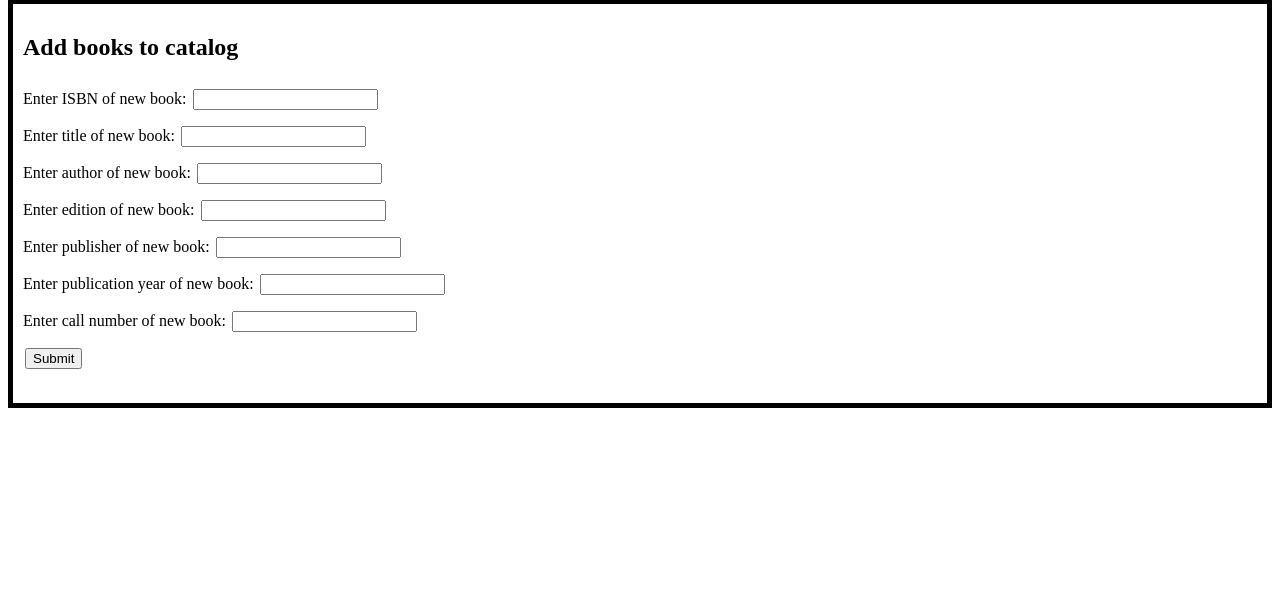
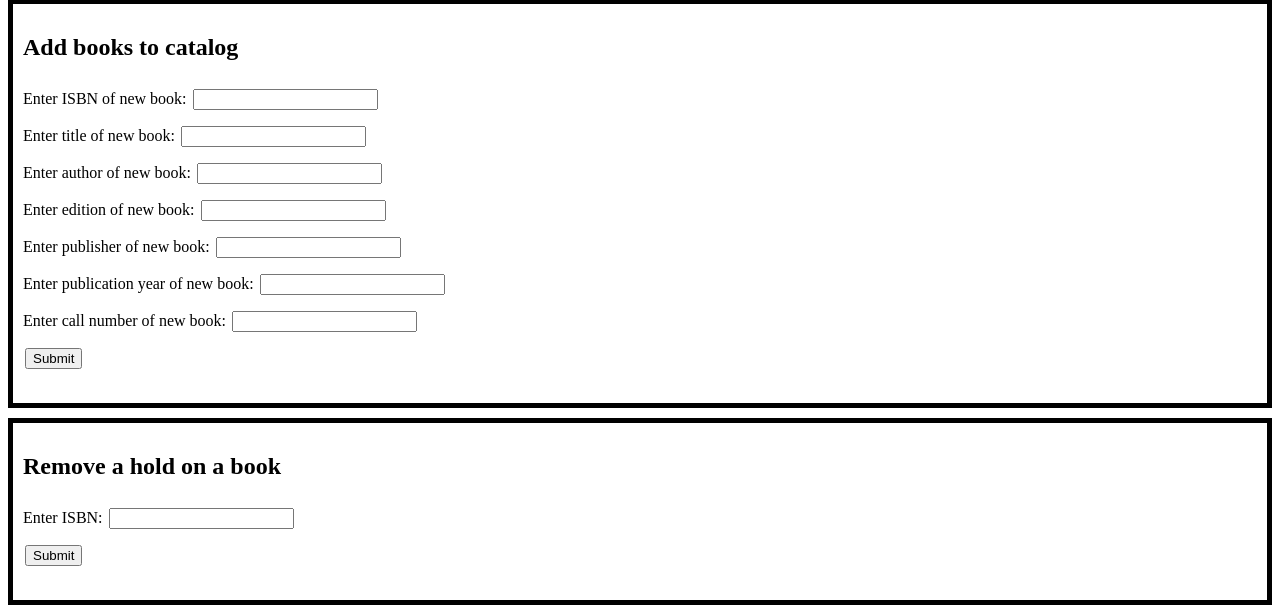
Before and after one commit to HectorLazu1/Final-Pro, a PHP site: page /NewCode/staff_view_InfoPage.php in a window 1280 px wide. Shown: the part 443-1058 px from the top of the page. Before the commit the page ends 851 px from the top, so only its background shows below. Run offline with PHP 8.4, Linux system fonts and the light colour scheme.

Commit message:
Update staff_view_InfoPage.php
Added a form to allow for removing a hold on a book

```diff
--- a/NewCode/staff_view_InfoPage.php
+++ b/NewCode/staff_view_InfoPage.php
@@ -77,5 +77,20 @@
         </form>
     </div>
 
+    <div style="border: 5px solid black; padding: 10px; margin: 10px 0px">
+        <form action="staff_delete_hold.php" method="post">
+
+          <h2>Remove a hold on a book</h2>
+        	<span>
+        		Enter ISBN: <input type="text" name="deleteHold" style="margin: 8px 2px">
+        		<br>
+        	</span>
+
+        	<span>
+        		<input type="submit" style="margin: 8px 2px">
+        	</span>
+        </form>
+    </div>
+
 </body>
 </html>
```
